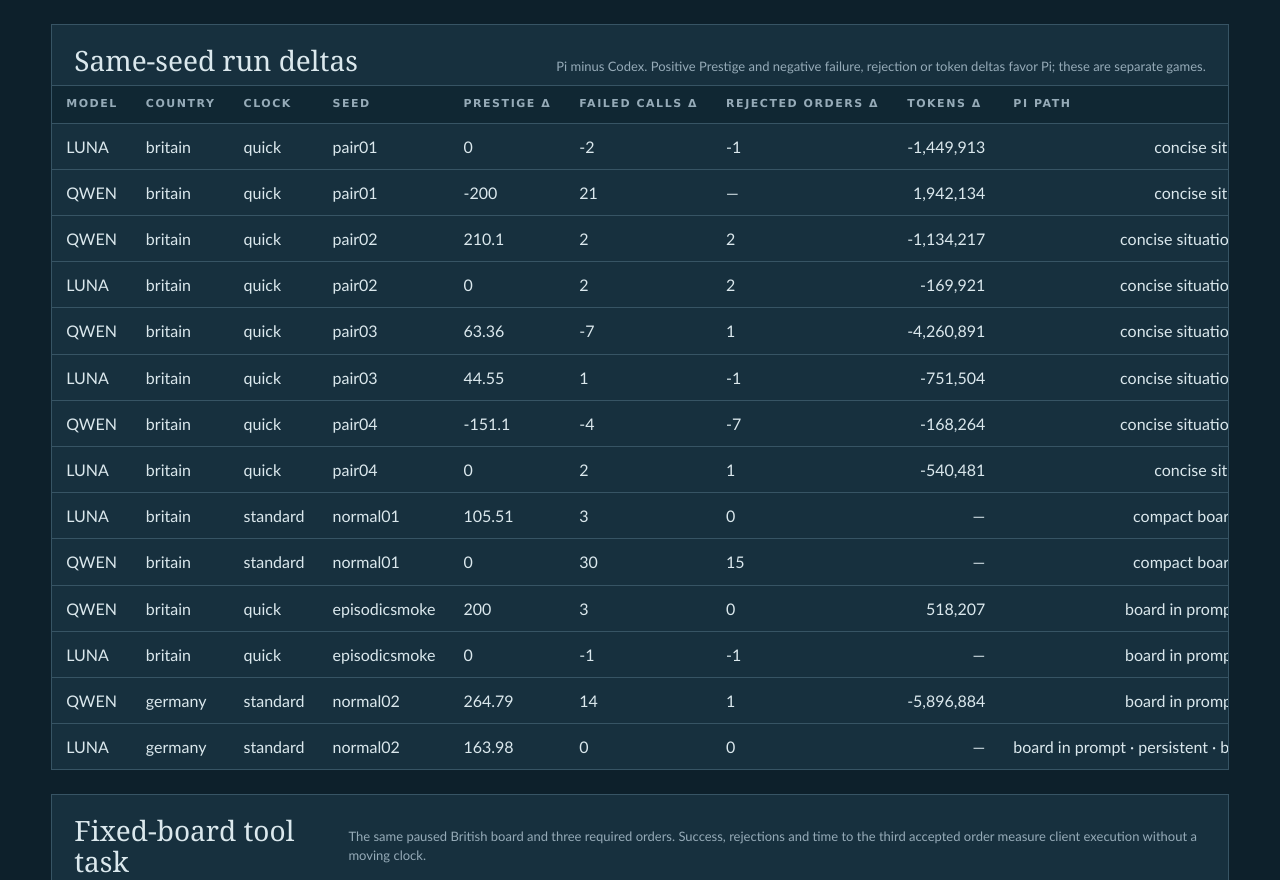
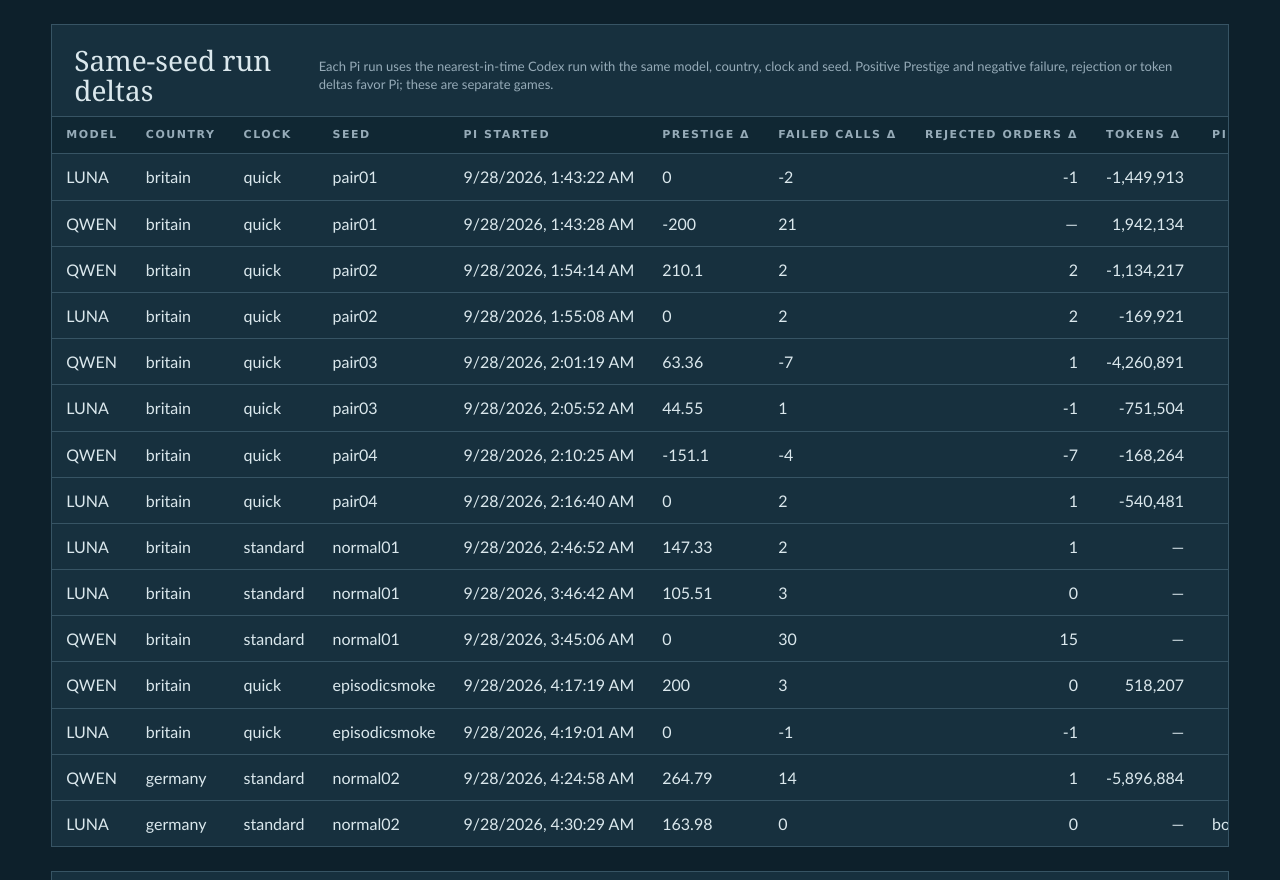
Before and after one commit to chrishart0/council-of-iron, a website: page agents/pi/bench.html in a window 1280 px wide. Shown: the part 3260-4140 px from the top of the page. Drawn offline with Linux system fonts and the light colour scheme.

Commit message:
Show every same-seed Pi run in benchmark comparisons

```diff
--- a/agents/pi/bench.html
+++ b/agents/pi/bench.html
@@ -82,8 +82,8 @@
     <div class="table-wrap"><table><thead><tr><th>Started</th><th>Model</th><th>Country</th><th>Client</th><th>Clock</th><th>Seed</th><th>Strategy / version</th><th>Prestige</th><th>Accepted</th><th>Rejected orders</th><th>Failed / calls</th><th>Tokens</th><th>First action (s)</th><th>Seconds / turn</th></tr></thead><tbody id="rows"></tbody></table></div>
   </section>
   <section class="surface" aria-labelledby="pair-title">
-    <div class="surface-heading"><h2 id="pair-title">Same-seed run deltas</h2><p>Pi minus Codex. Positive Prestige and negative failure, rejection or token deltas favor Pi; these are separate games.</p></div>
-    <div class="table-wrap"><table><thead><tr><th>Model</th><th>Country</th><th>Clock</th><th>Seed</th><th>Prestige Δ</th><th>Failed calls Δ</th><th>Rejected orders Δ</th><th>Tokens Δ</th><th>Pi path</th><th>Codex path</th></tr></thead><tbody id="pairs"></tbody></table></div>
+    <div class="surface-heading"><h2 id="pair-title">Same-seed run deltas</h2><p>Each Pi run uses the nearest-in-time Codex run with the same model, country, clock and seed. Positive Prestige and negative failure, rejection or token deltas favor Pi; these are separate games.</p></div>
+    <div class="table-wrap"><table><thead><tr><th>Model</th><th>Country</th><th>Clock</th><th>Seed</th><th>Pi started</th><th>Prestige Δ</th><th>Failed calls Δ</th><th>Rejected orders Δ</th><th>Tokens Δ</th><th>Pi path</th><th>Codex path</th></tr></thead><tbody id="pairs"></tbody></table></div>
   </section>
   <section class="surface" aria-labelledby="task-title">
     <div class="surface-heading"><h2 id="task-title">Fixed-board tool task</h2><p>The same paused British board and three required orders. Success, rejections and time to the third accepted order measure client execution without a moving clock.</p></div>
@@ -131,9 +131,22 @@ function draw() {
   }
   const pairRows=$('pairs');pairRows.replaceChildren();
   const bySeed=new Map();
-  for(const run of selected.filter(run=>run.combatSeed)) {const key=`${run.modelGroup}|${run.country||'britain'}|${run.preset}|${run.combatSeed}`;const pair=bySeed.get(key)||{};pair[run.client]=run;bySeed.set(key,pair);}
-  for(const [key,pair] of bySeed) {if(!pair.Pi||!pair.Codex)continue;const [model,country,preset,seed]=key.split('|');const diff=(field)=>Number.isFinite(pair.Pi[field])&&Number.isFinite(pair.Codex[field])?fmt(pair.Pi[field]-pair.Codex[field]):'—';const cells=[model.toUpperCase(),country,preset,seed,diff('prestige'),diff('failedToolCalls'),diff('rejectedActions'),diff('totalTokens'),`${pair.Pi.strategy} · ${pair.Pi.sessionMode}${pair.Pi.interfaceVersion?` · ${pair.Pi.interfaceVersion}`:''}`,`${pair.Codex.access}${pair.Codex.interfaceVersion?` · ${pair.Codex.interfaceVersion}`:''}`];const tr=document.createElement('tr');for(const value of cells){const td=document.createElement('td');td.textContent=value;tr.append(td);}pairRows.append(tr);}
-  if(!pairRows.children.length){const tr=document.createElement('tr'),td=document.createElement('td');td.colSpan=10;td.textContent='No completed Pi/Codex pair for this selection yet.';tr.append(td);pairRows.append(tr);}
+  for(const run of selected.filter(run=>run.combatSeed)) {
+    const key=`${run.modelGroup}|${run.country||'britain'}|${run.preset}|${run.combatSeed}`;
+    const group=bySeed.get(key)||{Pi:[],Codex:[]};
+    group[run.client].push(run); bySeed.set(key,group);
+  }
+  for(const [key,group] of bySeed) {
+    if(!group.Codex.length) continue;
+    const [model,country,preset,seed]=key.split('|');
+    for(const pi of group.Pi) {
+      const codex=group.Codex.reduce((best,run)=>Math.abs(Date.parse(run.startedAt)-Date.parse(pi.startedAt))<Math.abs(Date.parse(best.startedAt)-Date.parse(pi.startedAt))?run:best);
+      const diff=field=>Number.isFinite(pi[field])&&Number.isFinite(codex[field])?fmt(pi[field]-codex[field]):'—';
+      const cells=[model.toUpperCase(),country,preset,seed,new Date(pi.startedAt).toLocaleString(),diff('prestige'),diff('failedToolCalls'),diff('rejectedActions'),diff('totalTokens'),`${pi.strategy} · ${pi.sessionMode}${pi.interfaceVersion?` · ${pi.interfaceVersion}`:''}`,`${codex.access}${codex.interfaceVersion?` · ${codex.interfaceVersion}`:''}`];
+      const tr=document.createElement('tr');for(const value of cells){const td=document.createElement('td');td.textContent=value;tr.append(td);}pairRows.append(tr);
+    }
+  }
+  if(!pairRows.children.length){const tr=document.createElement('tr'),td=document.createElement('td');td.colSpan=11;td.textContent='No completed Pi/Codex pair for this selection yet.';tr.append(td);pairRows.append(tr);}
   drawTask();
 }
 function drawTask() {
```
Also changed, not shown: docs/PLAYTEST.md (+2 -0 lines), agents/pi/README.md.
